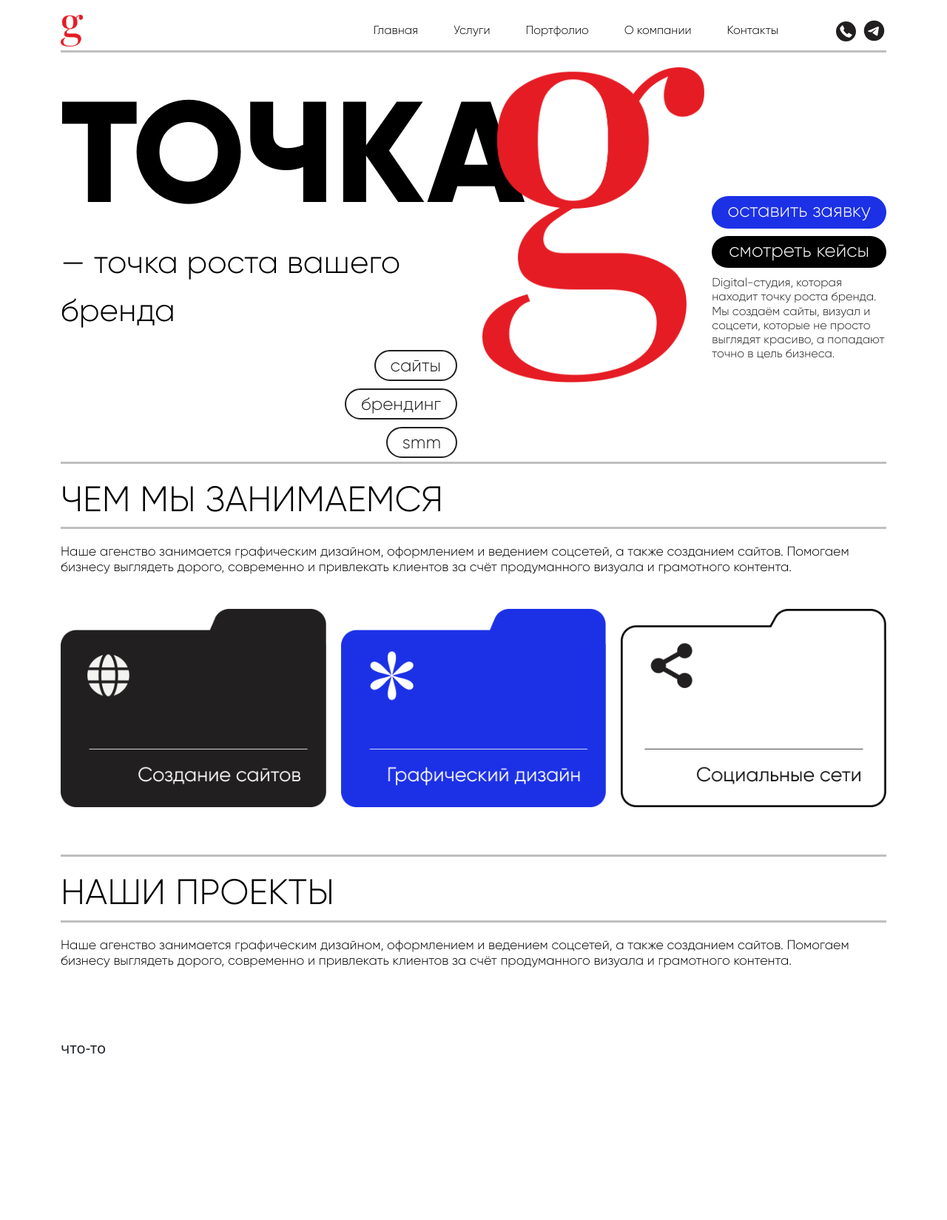
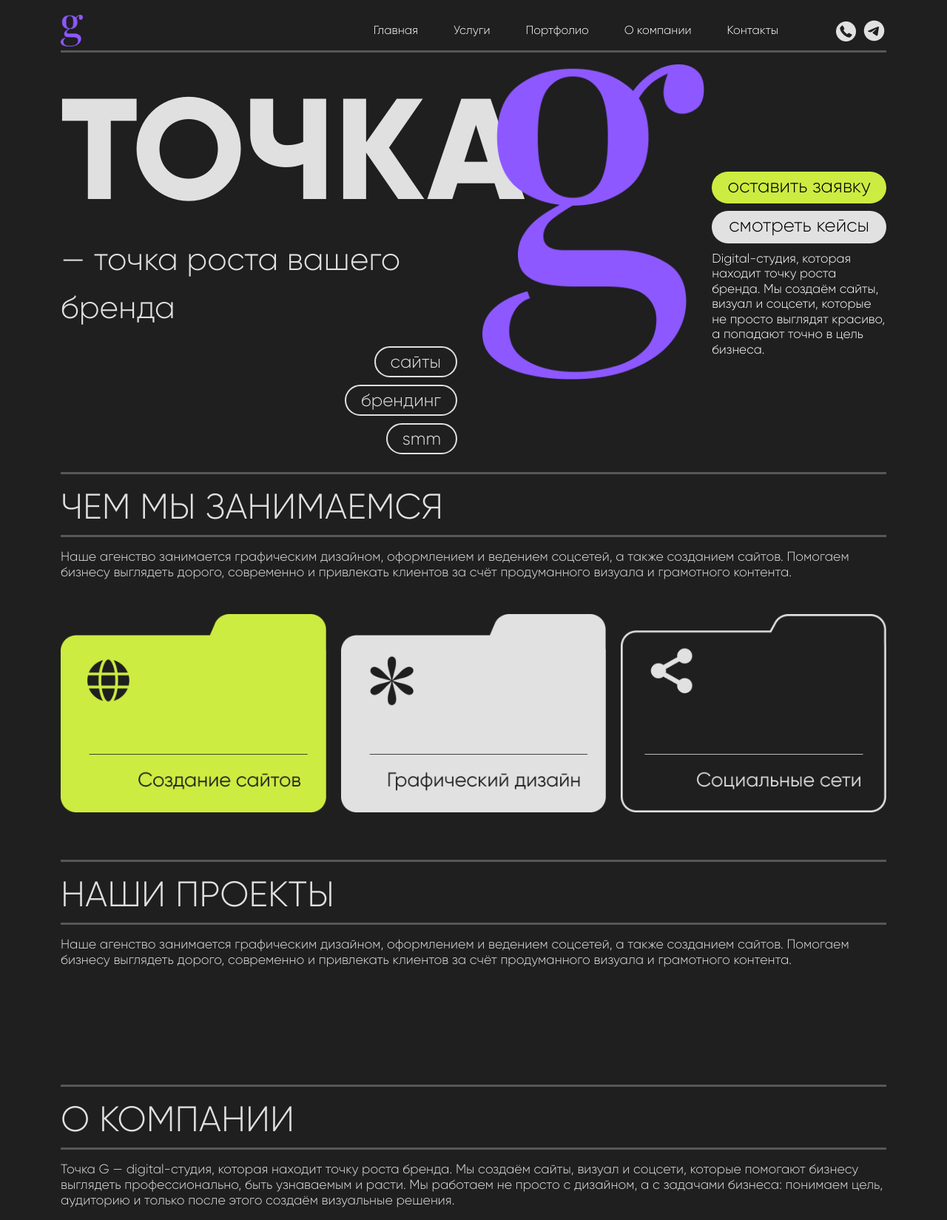
Before and after one commit to ToHellForever/g, a Django app: page / in a window 1280 px wide. Shown: the whole page at 74% size. Before the commit the page ends 1424 px from the top, so only its background shows below. Run offline with Django 5.2, Linux system fonts and the light colour scheme; data that the repository does not hold is empty.

Commit message:
переделал сайт под новый дизайн, следующим нужно сделать блок с каруселью

```diff
--- a/static/css/fonts.css
+++ b/static/css/fonts.css
@@ -31,24 +31,24 @@
 /* левая колонка */
 h1 {
     font-family: 'Gilroy-ExtraBold', serif !important;
-    color: rgba(0, 0, 0, 1);
+    color: rgba(224, 224, 224, 1);
     font-size: 12.1rem;
     margin-bottom: 0px;
 }
 p {
     font-family: 'Gilroy-Light', sans-serif !important;
-    color: rgba(0, 0, 0, 1);
+    color: rgba(224, 224, 224, 1);
     width: 100%;
     font-size: 2.7rem;
 }
 
 .billet {
     width: auto;
-    border: 2.44px solid rgba(33, 31, 32, 1);
+    border: 2.44px solid rgba(224, 224, 224, 1);
     border-radius: 22.25px;
     padding: 1px 20px 1px 20px;
     margin: 0 10px;
-    color: rgba(33, 31, 32, 1);
+    color: rgba(224, 224, 224, 1);
     font-size: 1.5rem;
     font-family: 'Gilroy-Light', sans-serif !important;
 }
@@ -56,8 +56,8 @@ p {
 .custom-button {
     width: 100%;
     padding: 1px 20px 4px 20px;
-    background-color: rgba(28, 49, 230, 1);
-    color: #fff;
+    background-color: rgba(204, 236, 65, 1);
+    color: black;
     border: none;
     border-radius: 22.25px;
     cursor: pointer;
@@ -65,16 +65,16 @@ p {
     font-family: 'Gilroy-Light', sans-serif !important;
 }
 .custom-button:nth-child(2) {
-    background: black;
+    background: rgba(225, 225, 225, 1);
 }
 .custom-button:hover {
     transition: all 0.5s ease;
     transform: scale(1.05);
-    background-color: rgb(20, 35, 168);
+    background-color: rgb(152, 177, 41);
 }
 .custom-button:nth-child(2):hover {
     transition: all 0.5s ease;
-    background-color: rgb(42, 42, 43);
+    background-color: rgb(177, 176, 176);
 }
 .custom-button:not(:hover) {
     transition: all 0.5s ease;
@@ -85,21 +85,21 @@ p {
 .button-text {
     margin: 0;
     font-family: 'Gilroy-Light', sans-serif !important;
-    color: rgba(33, 31, 32, 1);
-    font-size: 1rem;
+    color: rgba(255, 255, 255, 1);
+    font-size: 1.07rem;
     font-weight: 400;
     line-height: 1.2;
 }
 
 
 .desc-h {
-    color: black;
+    color: rgba(224, 224, 224, 1);
     font-family: 'Gilroy-Light', sans-serif !important;
     font-size: 3rem;
     font-weight: 400;
 }
 .desc-p {
-    color: black;
+    color: rgba(224, 224, 224, 1);
     font-family: 'Gilroy-Light', sans-serif !important;
     font-size: 1.1rem;
     font-weight: 400;
@@ -110,6 +110,7 @@ p {
 /* Стили для названия проекта */
 .project-name {
     font-family: 'Gilroy-Light', sans-serif !important;
+    color: rgba(225, 225, 225, 1);
     font-size: 1.7rem;
     font-weight: 400;
     margin-top: 70px;
--- a/static/css/main.css
+++ b/static/css/main.css
@@ -1,3 +1,7 @@
+body {
+    background: rgba(31, 31, 31, 1);
+}
+
 .three-billets {
     display: flex;
     flex-direction: column;
@@ -34,27 +38,6 @@
     margin-bottom: 30px;
 }
 
-.custom-button {
-    background-color: #000;
-    color: #fff;
-    border: none;
-    padding: 10px 20px;
-    border-radius: 5px;
-    cursor: pointer;
-}
-
-.button-text {
-    max-width: 300px;
-    font-size: 14px;
-    line-height: 1.4;
-}
-
-.hr {
-    width: 100%;
-    border: none;
-    border-top: 1px solid #000;
-    margin: 20px 0;
-}
 
 /* Стили для контейнера папок */
 .folders-container {
@@ -199,8 +182,8 @@
 /* Стили для кнопки "Подробнее" */
 .project-button {
     padding: 1px 60px 4px 60px;
-    background-color: rgba(28, 49, 230, 1);
-    color: #fff;
+    background-color: rgba(204, 236, 65, 1);
+    color: rgba(31, 31, 31, 1);
     border: none;
     border-radius: 22.25px;
     cursor: pointer;
@@ -211,5 +194,9 @@
 
 .project-button:hover {
     transition: all 0.5s ease;
-    background-color: rgb(20, 35, 168);
+    background-color: rgb(152, 177, 41);
 }
+
+.after-project {
+    margin-top: 110px !important;
+}
--- a/static/css/nav_menu.css
+++ b/static/css/nav_menu.css
@@ -14,7 +14,7 @@
 
 .menu-text {
     text-decoration: none;
-    color: black;
+    color: rgba(255, 255, 255, 1);
     font-family: 'Gilroy-Light', sans-serif;
     transition: all 0.3s ease;
     position: relative;
@@ -27,7 +27,7 @@
     height: 1px;
     bottom: -2px;
     left: 0;
-    background-color: black;
+    background-color: rgba(255, 255, 255, 0.685);
     transition: width 0.3s ease;
 }
 
@@ -36,7 +36,7 @@
 }
 
 .menu-text:hover {
-    color: #3a2212;
+    color: rgba(255, 255, 255, 0.685);
     transform: scale(1.05);
 }
 .menu-items a:nth-child(5) {
@@ -54,7 +54,7 @@
 .hr {
     width: 100%;
     height: 3px;
-    background-color: black;
+    background-color:white;
     border: none;
     margin-top: 5px;
 }
--- a/templates/landing.html
+++ b/templates/landing.html
@@ -37,7 +37,7 @@
             </div>
         </div>
     </div>
-<div class="container">
+<div class="container mt-4">
     <hr class="hr">
         <h2 class="desc-h">ЧЕМ МЫ ЗАНИМАЕМСЯ</h2>
     <hr class="hr">
@@ -103,9 +103,15 @@
         </div>
     </div>
 </div>
-<div class="container mt-5">
-    <h5>что-то</h5>
+<div class="container after-project mt-5">
+    <hr class="hr">
+    <h2 class="desc-h">О КОМПАНИИ</h2>
+    <hr class="hr">
+    <p class="desc-p">Точка G — digital-студия, которая находит точку роста бренда. Мы создаём сайты, визуал и соцсети, которые помогают бизнесу выглядеть профессионально, быть узнаваемым и расти. Мы работаем не просто с дизайном, а с задачами бизнеса: понимаем цель, аудиторию и только после этого создаём визуальные решения.</p>
 </div>
+
+
+
     <script src="https://cdn.jsdelivr.net/npm/bootstrap@5.3.3/dist/js/bootstrap.bundle.min.js" integrity="sha384-YvpcrYf0tY3lHB60NNkmXc5s9fDVZLESaAA55NDzOxhy9GkcIdslK1eN7N6jIeHz" crossorigin="anonymous"></script>
   </body>
 </html>
--- a/templates/nav_menu.html
+++ b/templates/nav_menu.html
@@ -7,8 +7,8 @@
       <a href="#projects" class='menu-text'>Портфолио</a>
       <a href="#" class='menu-text'>О компании</a>
       <a href="#" class='menu-text'>Контакты</a>
-      <a href="#" class='icon'><img src="/media/icon/el_phone-alt.svg" alt=''></a>
-      <a href="#" class='icon'><img src="/media/icon/ic_baseline-telegram.svg" alt=''></a>
+      <a href="#" class='icon'><img src="/media/icon/el_phone-alt.png" alt=''></a>
+      <a href="#" class='icon'><img src="/media/icon/ic_baseline-telegram.png" alt=''></a>
     </div>
   </div>
       <hr class="hr">
```
Also changed, not shown: media/icon/el_phone-alt.png (added), media/icon/el_phone-alt.svg (deleted), media/icon/first-folder.png, media/icon/g.png, media/icon/ic_baseline-telegram.png (added), media/icon/ic_baseline-telegram.svg (deleted), media/icon/second-folder.png, media/icon/third folder.png.
